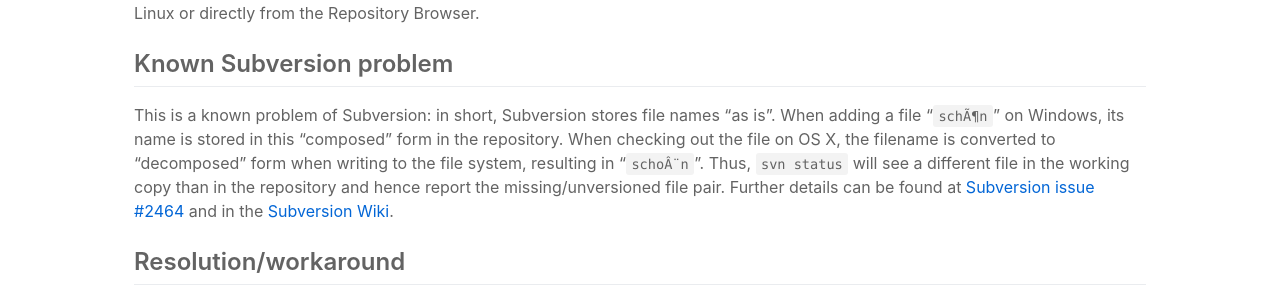
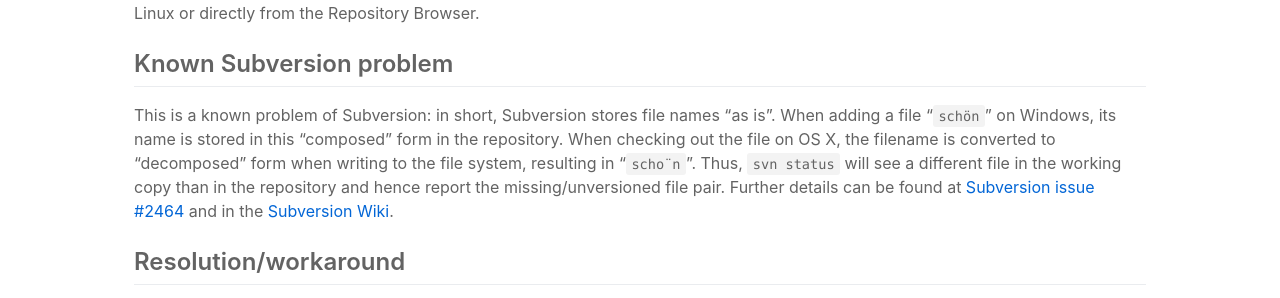
Before and after one commit to syntevo/blog, a Jekyll site: the page built from _posts/2015/2015-03-06-smartsvn-missingunversioned-file-pairs-on-mac-osx.md, in a window 1280 px wide. Shown: the part 324-622 px from the top of the page. Built offline with Jekyll 4.4.1, drawn with Linux system fonts in a browser that asks for light colours.

Commit message:
fix 2015-03-06-smartsvn-missingunversioned-file-pairs-on-mac-osx.md

```diff
--- a/_posts/2015/2015-03-06-smartsvn-missingunversioned-file-pairs-on-mac-osx.md
+++ b/_posts/2015/2015-03-06-smartsvn-missingunversioned-file-pairs-on-mac-osx.md
@@ -7,15 +7,21 @@ tags:
   - "smartsvn"
 ---
 
-We are frequently getting bug reports of "normal" files showing up as a missing/unversioned file pairs on OS X. This happens if they contain non-ASCII characters (like German Umlauts) in their names and they have been added from another platform, like Windows or Linux or directly from the Repository Browser.
+We are frequently getting bug reports of "normal" files showing up as a missing/unversioned file pairs on OS X.
+This happens if they contain non-ASCII characters (like German Umlauts) in their names and they have been added from another platform, like Windows or Linux or directly from the Repository Browser.
 
 ## Known Subversion problem
 
-This is a known problem of Subversion: in short, Subversion stores file names "as is". When adding a file "`schÃ¶n`" on Windows, its name is stored in this "composed" form in the repository. When checking out the file on OS X, the filename is converted to "decomposed" form when writing to the file system, resulting in "`schoÂ¨n`". Thus, `svn status` will see a different file in the working copy than in the repository and hence report the missing/unversioned file pair. Further details can be found at [Subversion issue #2464](http://subversion.tigris.org/issues/show_bug.cgi?id=2464) and in the [Subversion Wiki](http://wiki.apache.org/subversion/NonNormalizingUnicodeCompositionAwareness).
+This is a known problem of Subversion: in short, Subversion stores file names "as is".
+When adding a file "`schön`" on Windows, its name is stored in this "composed" form in the repository.
+When checking out the file on OS X, the filename is converted to "decomposed" form when writing to the file system, resulting in "`scho¨n`".
+Thus, `svn status` will see a different file in the working copy than in the repository and hence report the missing/unversioned file pair.
+Further details can be found at [Subversion issue #2464](http://subversion.tigris.org/issues/show_bug.cgi?id=2464) and in the [Subversion Wiki](http://wiki.apache.org/subversion/NonNormalizingUnicodeCompositionAwareness).
 
 ## Resolution/workaround
 
-Unfortunately, it's currently not clear whether this problem will be solved for Subversion/when the fix will be present. The only known workaround is to get rid of such special characters in the repository completely:
+Unfortunately, it's currently not clear whether this problem will be solved for Subversion/when the fix will be present.
+The only known workaround is to get rid of such special characters in the repository completely:
 
 - in case there are only a few files, you may use the **Repository Browser** to **Rename** the offending files, then update your working copy
 - in case there are many files affected, it will be better to check out a fresh working copy on Windows or Linux, rename all offending files in the working copy and finally commit all these renames at once
```
